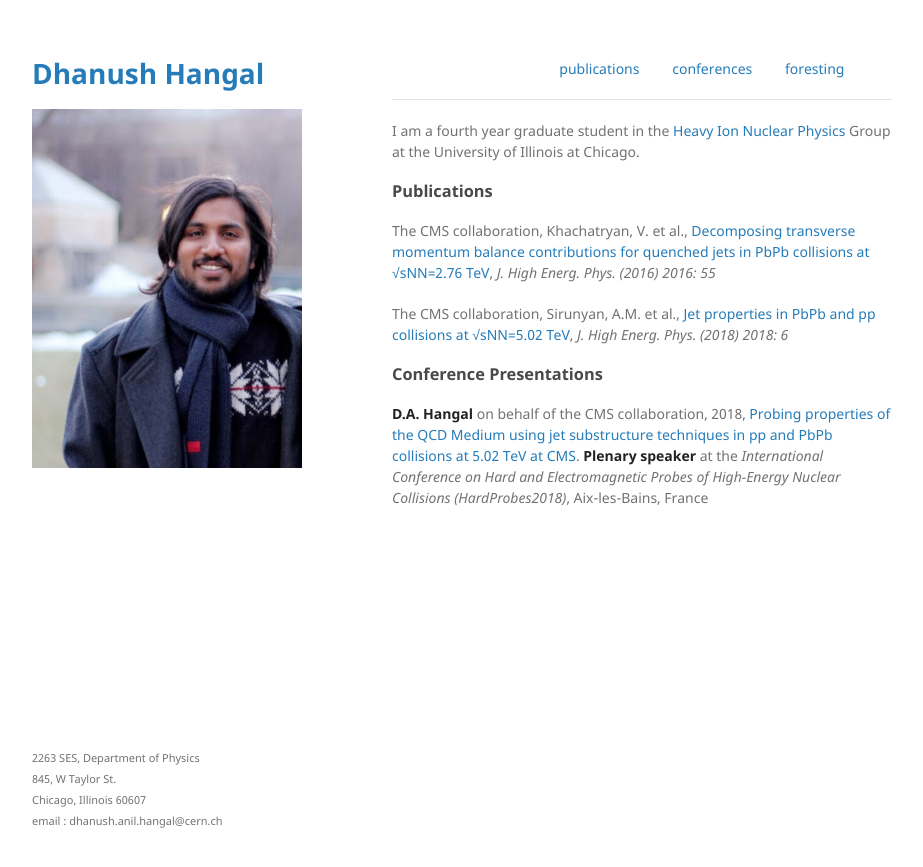
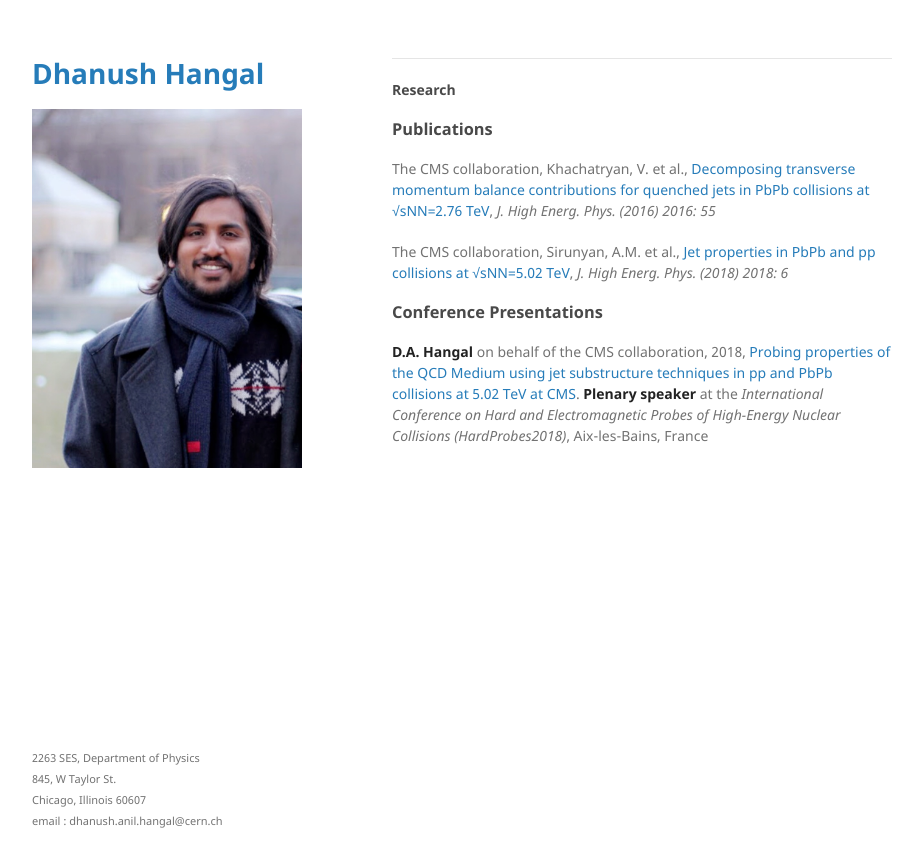
Before and after one commit to dhanushhangal/dhanushhangal.github.io, a Jekyll site: the page built from research.md, in a window 1280 px wide. Shown: the top 867 px of the page, without its empty margins (178-1101 px from the left). Built offline with Jekyll 4.4.1, drawn with Linux system fonts in a browser that asks for light colours; our own code applies the rules of GitHub Pages for plain Markdown files; the repository's description, which GitHub fills in, is left out.

Commit message:
publications

```diff
--- a/research.md
+++ b/research.md
@@ -1,9 +1,6 @@
-
- &nbsp; &nbsp; &nbsp; &nbsp; &nbsp; &nbsp; &nbsp; &nbsp; &nbsp; &nbsp; &nbsp; &nbsp; &nbsp; &nbsp; &nbsp; &nbsp;  &nbsp; &nbsp; &nbsp; &nbsp; &nbsp; &nbsp; &nbsp; [publications](./publications.html) &nbsp; &nbsp; &nbsp; &nbsp; [conferences](./conferences.html) &nbsp; &nbsp; &nbsp; &nbsp; [foresting](./foresting.html)
-
 * * *
 
-I am a fourth year graduate student in the [Heavy Ion Nuclear Physics](http://starcluster.phy.uic.edu//twiki/bin/view/Main/WebHome) Group at the University of Illinois at Chicago.
+#### Research
 
 ### Publications
 
```
